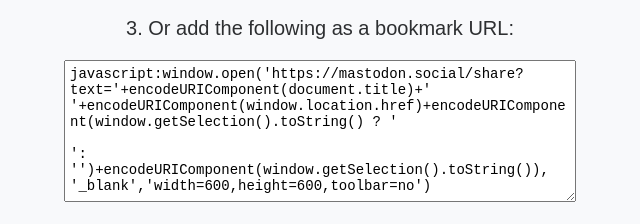
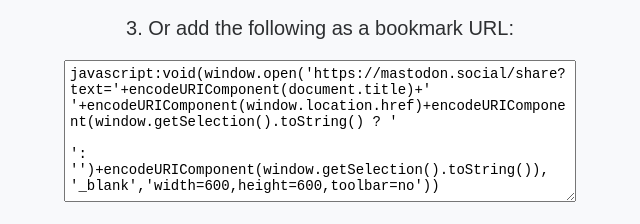
Before and after one commit to rknightuk/mastodon-toot-bookmarklet, a plain HTML site: page index.html in a window 1280 px wide. Shown: the part 409-633 px from the top of the page, 320-960 px from the left. Drawn offline with Linux system fonts and the light colour scheme.

Commit message:
Update the Bookmarklet to Avoid Redirecting
On Firefox this redirects the current browser window to `[object Window]`. Adding the `void` call fixes this. See: https://stackoverflow.com/a/5412636

```diff
--- a/index.html
+++ b/index.html
@@ -111,7 +111,7 @@
 	<script>
 		generateLink = function() {
 			var instance = document.getElementById('instance').value;
-			var href = `javascript:window.open('https://${instance}/share?text='+encodeURIComponent(document.title)+' '+encodeURIComponent(window.location.href)+encodeURIComponent(window.getSelection().toString() ? '\n\n': '')+encodeURIComponent(window.getSelection().toString()), '_blank','width=600,height=600,toolbar=no')`;
+			var href = `javascript:void(window.open('https://${instance}/share?text='+encodeURIComponent(document.title)+' '+encodeURIComponent(window.location.href)+encodeURIComponent(window.getSelection().toString() ? '\n\n': '')+encodeURIComponent(window.getSelection().toString()), '_blank','width=600,height=600,toolbar=no'))`;
 
 			document.getElementById('link').href = href;
 			document.getElementById('input').innerHTML = href;
```
